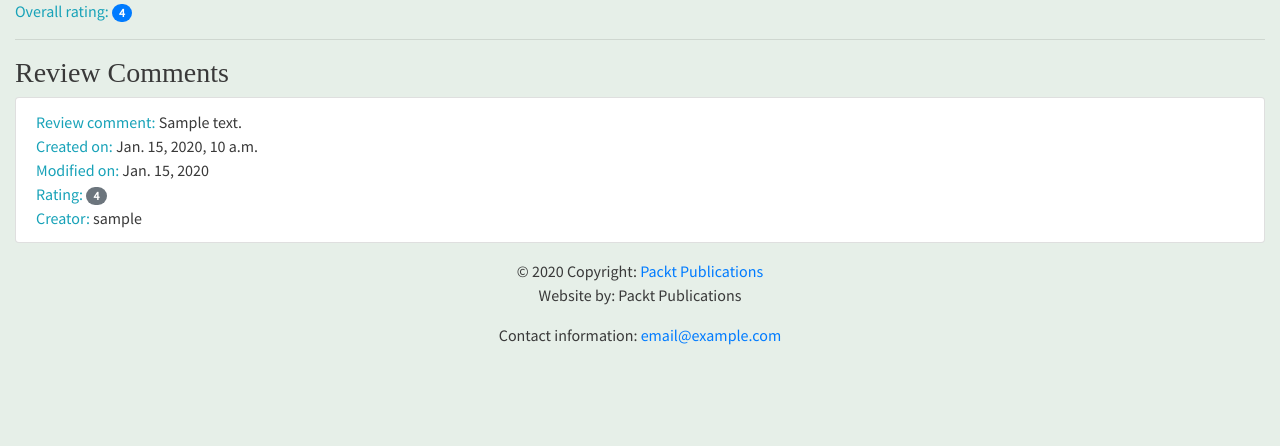
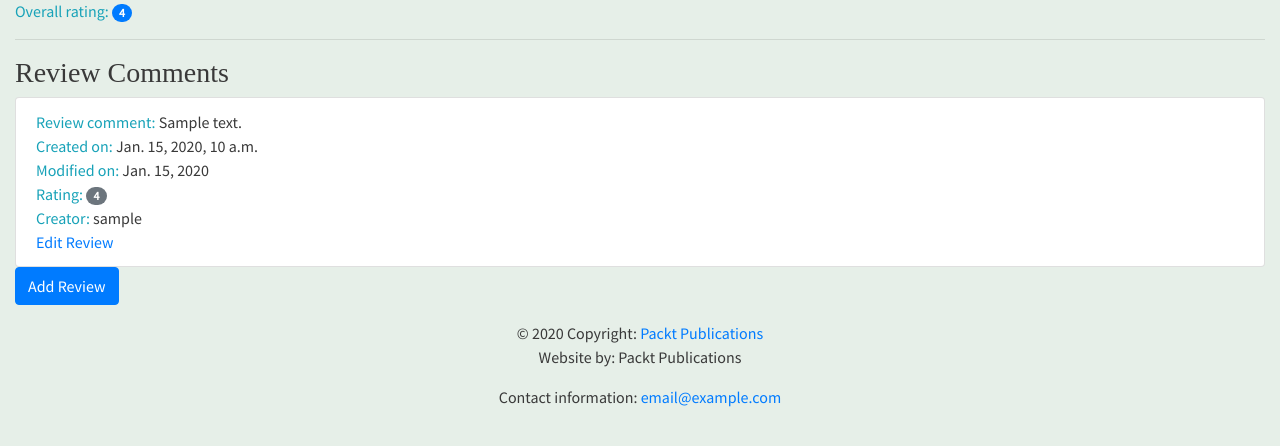
Before and after one commit to Akaidmaru/bookr, a Django app: page /book/1/ in a window 1280 px wide. Shown: the part 264-710 px from the top of the page. Run offline with Django 4.2, Linux system fonts and the light colour scheme; tables that the repository leaves empty hold one stand-in row (Sample ...); some libraries are stand-ins or nearby versions.

Commit message:
feat: review form
Creation of a form for Reviews, modified the instance-form.html so it can be reusable with the form.

Modified book_details.html so it has access to the creation or edition of reviews.

Added two URLs so user can either create or modify a review.

Also, the view has the logic to create and modify a review.

```diff
--- a/reviews/forms.py
+++ b/reviews/forms.py
@@ -1,5 +1,5 @@
 from django import forms
-from .models import Publisher
+from .models import Publisher, Review
 
 SEARCH_CHOICES = (
     ("title", "Title"),
@@ -19,3 +19,11 @@ class PublisherForm(forms.ModelForm):
     class Meta:
         model = Publisher
         fields = "__all__"
+
+
+class ReviewForm(forms.ModelForm):
+    rating = forms.IntegerField(min_value=0, max_value=5)
+
+    class Meta:
+        model = Review
+        exclude = ("date_edited", "book")
--- a/reviews/templates/reviews/book_details.html
+++ b/reviews/templates/reviews/book_details.html
@@ -31,8 +31,11 @@
                     <br>
                     <span class="text-info">Creator: </span><span>{{ review.creator }}</span>
                     <br>
+                    <a href="{% url 'review_edit' book.pk review.pk %}">Edit Review</a>
                 </li>
             {% endfor %}
             </ul>
         {% endif %}
+    <a href="{% url 'review_create' book.pk %}" class="btn btn-primary">Add Review</a>
+
 {% endblock %}
--- a/reviews/urls.py
+++ b/reviews/urls.py
@@ -8,5 +8,7 @@ urlpatterns = [
     path('book/<int:id>/', views.book_details, name='book_details'),
     path('book_search/', views.book_search, name='book_search'),
     path('publishers/<int:pk>/', views.publisher_edit, name='publisher_edit'),
-    path('publishers/new/', views.publisher_edit, name='publisher_create')
+    path('publishers/new/', views.publisher_edit, name='publisher_create'),
+    path('books/<int:book_pk>/reviews/new', views.review_edit, name='review_create'),
+    path('books/<int:book_pk>/reviews/<int:review_pk>', views.review_edit, name='review_edit'),
     ]
--- a/reviews/views.py
+++ b/reviews/views.py
@@ -1,9 +1,10 @@
 from django.shortcuts import render, get_object_or_404, redirect
 from django.contrib import messages
+from django.utils import timezone
 
-from .models import Book, Contributor, Publisher
+from .models import Book, Contributor, Publisher, Review
 from .utils import average_rating
-from .forms import PublisherForm, SearchForm
+from .forms import PublisherForm, SearchForm, ReviewForm
 
 
 def index(request):
@@ -78,11 +79,43 @@ def publisher_edit(request, pk=None):
         if form.is_valid():
             updated_publisher = form.save()
         if publisher is None:
-            messages.success(request, f"Publisher '{updated_publisher}' was created.".format(updated_publisher))
+            messages.success(request, f"Publisher '{updated_publisher}' was created.")
         else:
-            messages.success(request, f"Publisher '{updated_publisher}' was updated.".format(updated_publisher))
+            messages.success(request, f"Publisher '{updated_publisher}' was updated.")
         return redirect("publisher_edit", updated_publisher.pk)
     else:
         form = PublisherForm(instance=publisher)
     return render(request, "reviews/instance-form.html", {
         "form": form, "instance": publisher, "model_type": "Publisher"})
+
+
+def review_edit(request, book_pk, review_pk=None):
+    book = get_object_or_404(Book, id=book_pk)
+    if review_pk is not None:
+        review = get_object_or_404(Review, book_id=book_pk, id=review_pk)
+    else:
+        review = None
+
+    if request.method == "POST":
+        form = ReviewForm(request.POST, instance=review)
+
+        if form.is_valid():
+            updated_review = form.save(commit=False)
+            updated_review.book = book
+        if review_pk is None:
+            messages.success(request, f"Review for '{book}' was created.")
+
+        else:
+            messages.success(request, f"Review for '{book}' updated.")
+            updated_review.date_edited = timezone.now()
+            updated_review.save()
+
+        return redirect('book_details', book.id)
+    else:
+        form = ReviewForm(instance=review)
+    return render(request, "reviews/instance-form.html", {
+        "form": form,
+        "instance": review,
+        "model_type": "Review",
+        "related_model_type": "Book",
+        "related_instance": book})
```
Also changed, not shown: reviews/templates/reviews/instance-form.html (+7 -2 lines).
